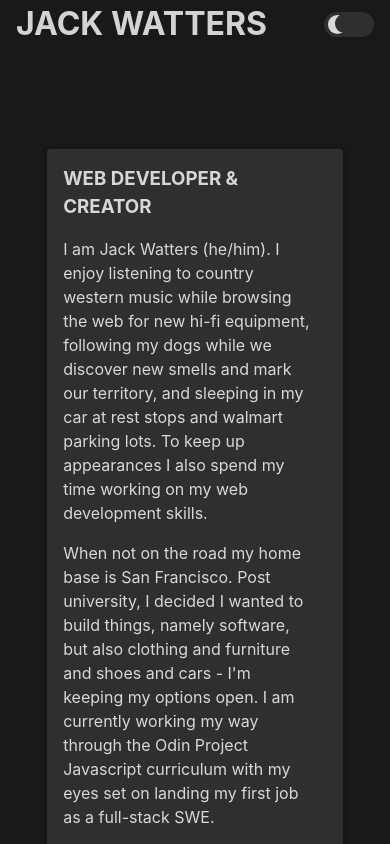
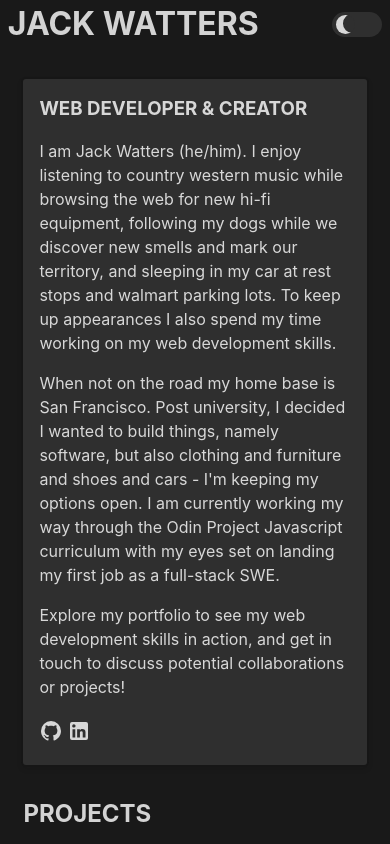
Before and after one commit to jackwatters45/example-personal-portfolio, a React (Vite) app: page / in a window 390 px wide. Built offline with nearby package versions, Linux system fonts and the light colour scheme; no server answers.

Commit message:
Responsiveness improvements. minor

```diff
--- a/src/components/Contact/Contact.scss
+++ b/src/components/Contact/Contact.scss
@@ -20,21 +20,16 @@
 
     .secondRow {
       display: flex;
-      gap: 1em;
       align-items: center;
       flex-wrap: wrap;
+      gap: 0.5em;
 
       .address,
       .phone,
       .email {
+        margin-right: 0.5em;
         display: flex;
         gap: 0.5em;
-      }
-
-      .icons {
-        display: flex;
-        gap: 0.25em;
-        margin-top: 0.25em;
       }
     }
   }
--- a/src/components/Contact/Contact.tsx
+++ b/src/components/Contact/Contact.tsx
@@ -13,7 +13,6 @@ const Contact = () => {
           beneficial!
         </p>
         <div className="secondRow">
-
           <div className="address">
             <Icon path={mdiHome} size={1} />
             <p>17 Plymouth Ave Mill Valley, CA 94941</p>
@@ -26,7 +25,6 @@ const Contact = () => {
             <Icon path={mdiEmail} size={1} />
             <p>jack.watters@me.com</p>
           </div>
-        <div className="icons">
           <a href="https://github.com/jackwatters45">
             <Icon path={mdiGithub} size={1} />
           </a>
@@ -35,7 +33,6 @@ const Contact = () => {
           </a>
         </div>
       </div>
-      </div>
     </section>
   );
 };
--- a/src/components/Intro/Intro.scss
+++ b/src/components/Intro/Intro.scss
@@ -1,6 +1,6 @@
 @import '../../styles/variables.scss';
 .header {
-  margin: 0 1em;
+  margin: 0 min(1em, 2vw);
   display: flex;
   flex-direction: column;
 
@@ -22,12 +22,12 @@
   .about {
     display: flex;
     max-width: 1000px;
-    margin: 12vh 8vw 0;
+    margin: 8vw 4vw 0;
     border-radius: 3px;
     align-self: center;
 
     .textContainer {
-      padding: 1em 2em 1em 1em;
+      padding: 1em ;
       display: flex;
       flex-direction: column;
       gap: 1em;
--- a/src/components/Projects/Projects.scss
+++ b/src/components/Projects/Projects.scss
@@ -10,7 +10,7 @@
 
   .cards {
     display: grid;
-    grid-template-columns: repeat(auto-fit, minmax(300px, 1fr));
+    grid-template-columns: repeat(auto-fit, minmax(275px, 1fr));
     margin: 2em 0 0;
     gap: 2em;
 
```
Also changed, not shown: 1 other file (tests, documents, lock files or other folders). Lines whose indentation alone changed are shown as unchanged.
